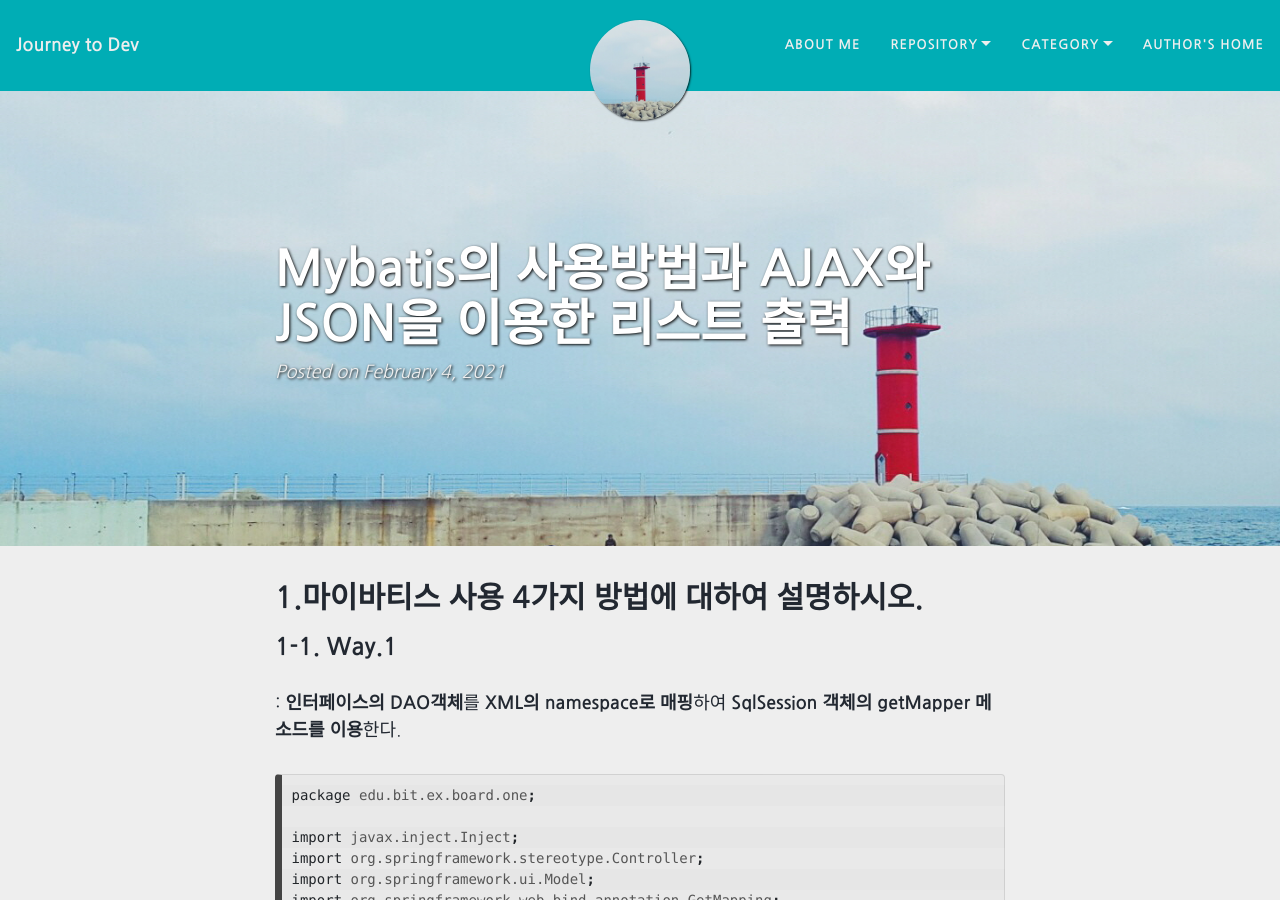
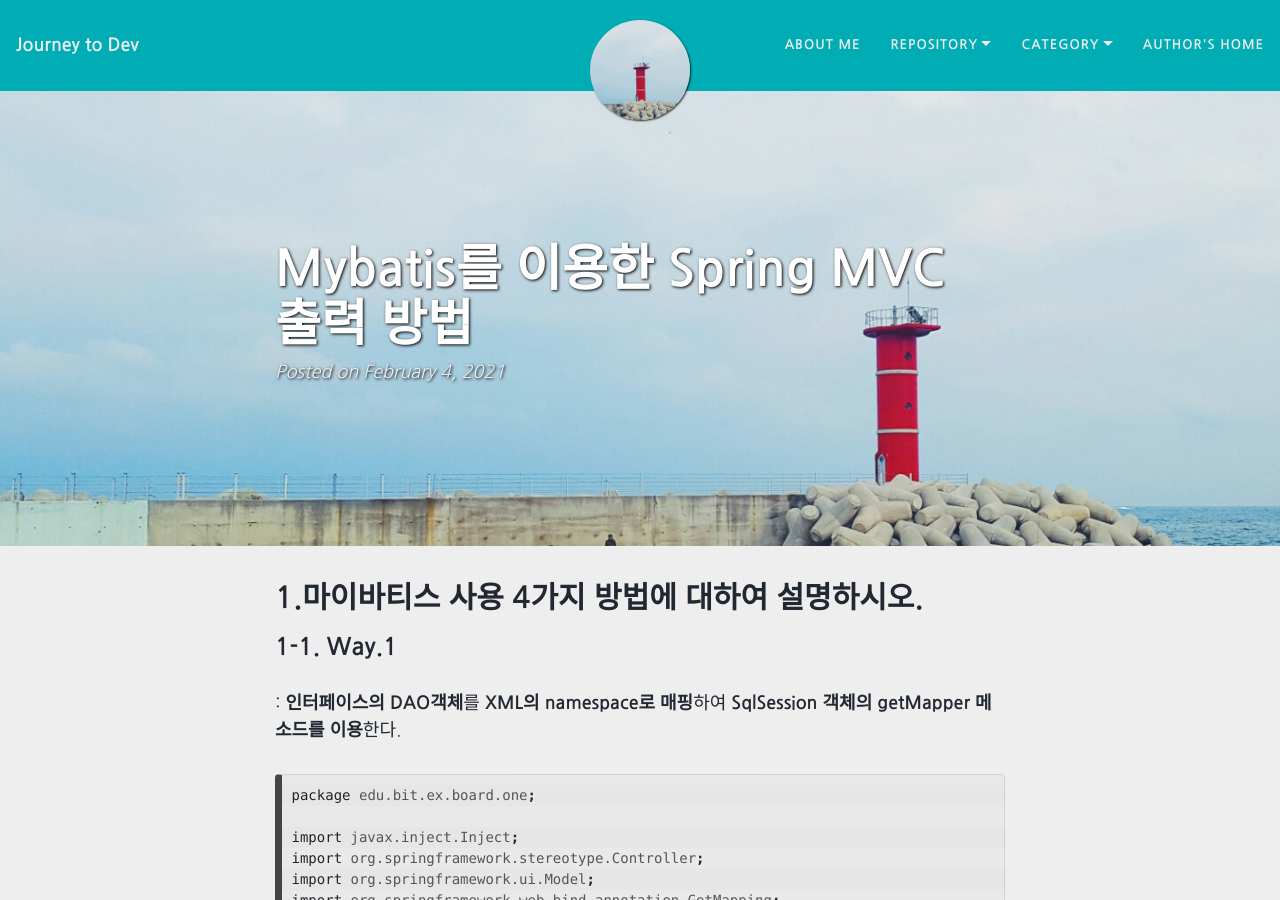
Before and after one commit to roqhdehd502/roqhdehd502.github.io, a Jekyll site: the page built from _posts/WebDev/2021-02-04-116.md, in a window 1280 px wide and 900 px high. Built offline with Jekyll 4.4.1, drawn with Linux system fonts in a browser that asks for light colours; nearby versions of some CDN libraries; some of the changed text lies outside the part shown.

Commit message:
Update 2021-02-04-116.md

```diff
--- a/_posts/WebDev/2021-02-04-116.md
+++ b/_posts/WebDev/2021-02-04-116.md
@@ -1,12 +1,12 @@
 ---
 layout: post
-title: "Mybatis의 사용방법과 AJAX와 JSON을 이용한 리스트 출력"
+title: "Mybatis를 이용한 Spring MVC 출력 방법"
 date: 2021-02-04
 categories: [WebDev]
 cover-img: /assets/img/cover-img.jpg #건들지말것
 #thumbnail-img: /assets/img/21-01-31_116_1번.jpg #내용에 사진이 없으면 생략
 share-img: /assets/img/avatar-icon.png #건들지말것
-tags: [Resource, Paging, Validator]
+tags: [Mybatis]
 
 
 ---
```
